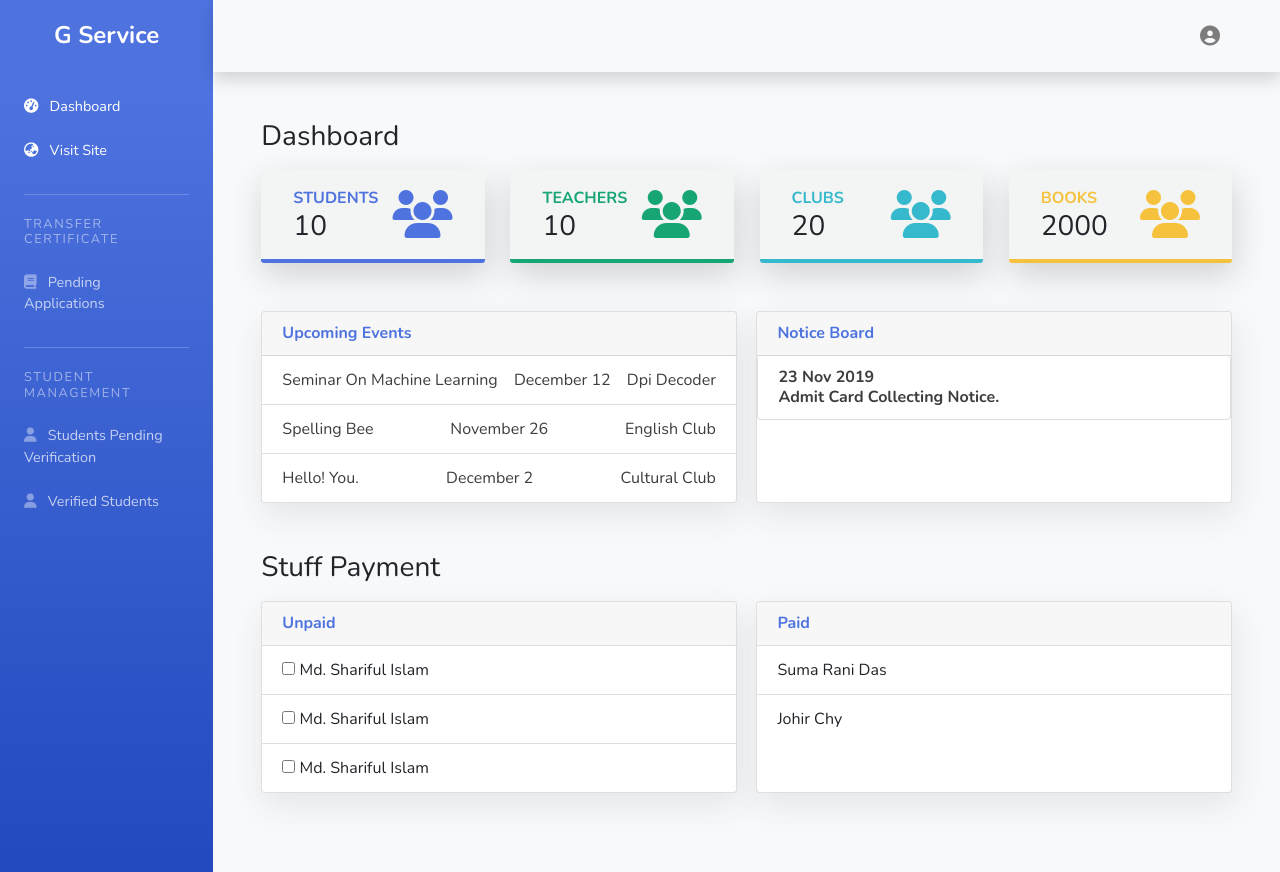
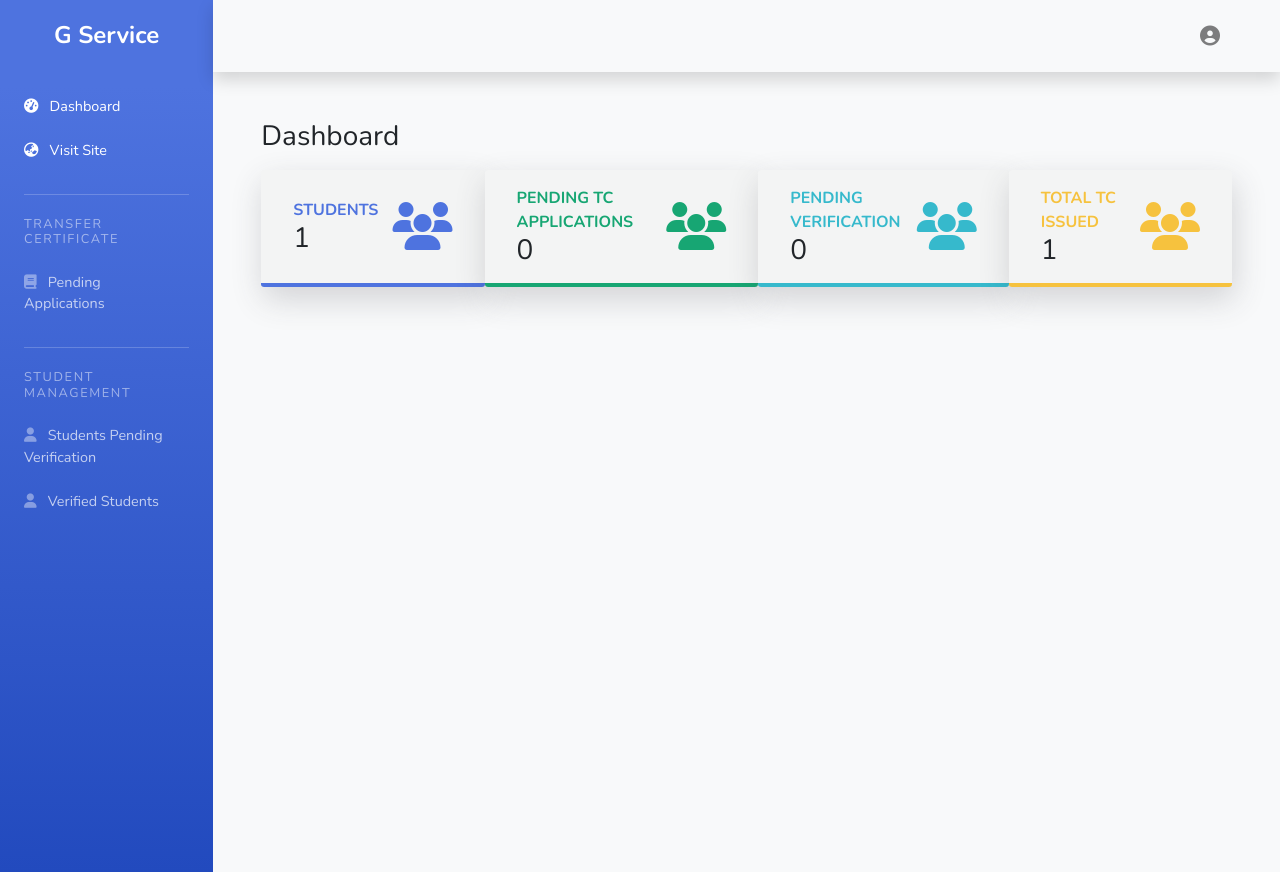
Before and after one commit to sudevan/gservice, a Django app: page / in a window 1280 px wide. Run offline with Django 3.2, Linux system fonts and the light colour scheme; a user stored in the database is signed in; tables that the repository leaves empty hold one stand-in row (values such as "Sample post"); parts of the project's set-up code (start-up, migrations or seed data) failed here and were passed over; some libraries are stand-ins or nearby versions.

Commit message:
dashboad update

```diff
--- a/account/views.py
+++ b/account/views.py
@@ -7,15 +7,23 @@ from django.contrib.auth.models import User
 #from students.models import Student
 #from teachers.models import Teacher
 from .forms import UserRegistrationForm
+from students.models import Student
+from tc.models import TcApplication
 # Create your views here.
 
 @login_required
 def dashboard(request):
-    total_students = 10
+    total_students = Student.objects.count()
     total_teachers = 10
+    total_tc_pending_applications = TcApplication.objects.filter(tc_issued=False).count()
+    students_pending_verfication = Student.objects.filter(data_verified=False).count()
+    total_tc_issued = TcApplication.objects.filter(tc_issued=True).count()
     context = {
         'total_students': total_students,
-        'total_teachers': total_teachers,
+        'total_tc_pending_applications': total_tc_pending_applications,
+        'students_pending_verfication':students_pending_verfication,
+        'total_tc_issued' : total_tc_issued
+
     }
     return render(request, 'dashboard.html', context)
 def register(request):
--- a/gservice/urls.py
+++ b/gservice/urls.py
@@ -22,9 +22,9 @@ from django.contrib.auth import views as auth_views
 from account.views import dashboard
 
 
-admin.site.site_header = "SMS-LIO Admin"
-admin.site.site_title = "SMS-LIO Admin Portal"
-admin.site.index_title = "Welcome to SMS-LIO Portal"
+admin.site.site_header = "GPC Palakkad"
+admin.site.site_title = "GPC Palakkd Admin Portal"
+admin.site.index_title = "Welcome to GPC Palakkad Portal"
 
 urlpatterns = [
     path('admin/', admin.site.urls),
--- a/templates/dashboard.html
+++ b/templates/dashboard.html
@@ -82,22 +82,22 @@
                   <div class="statbox">
                     <i class="fas fa-users fa-3x"></i>
                     <div class="text">
-                      <p>teachers</p>
-                      <h3>{{ total_teachers }}</h3>
+                      <p>Pending TC Applications</p>
+                      <h3>{{ total_tc_pending_applications }}</h3>
                     </div>
                   </div>
                   <div class="statbox">
                     <i class="fas fa-users fa-3x"></i>
                     <div class="text">
-                      <p>clubs</p>
-                      <h3>20</h3>
+                      <p>Pending Verification</p>
+                      <h3>{{ students_pending_verfication }}</h3>
                     </div>
                   </div>
                   <div class="statbox">
                     <i class="fas fa-users fa-3x"></i>
                     <div class="text">
-                      <p>books</p>
-                      <h3>2000</h3>
+                      <p>Total TC Issued</p>
+                      <h3>{{ total_tc_issued }}</h3>
                     </div>
                   </div>
                 </div>
@@ -105,6 +105,7 @@
             </div>
 
             <!-- second row -->
+            <!--
             <div id="second-row" class="row m-0 p-0">
               <div class="col-12 mt-5 p-0 d-flex justify-content-between">
                 <div class="card">
@@ -142,9 +143,11 @@
                 </div>
               </div>
             </div>
+          -->
             <!-- end of second row -->
 
             <!-- payment row -->
+            <!--
             <div class="row m-0 p-0">
               <h3 class="mt-5 mb-3">Stuff Payment</h3>
               <div class="col-12 p-0 d-flex justify-content-between">
@@ -175,7 +178,7 @@
                 </div>
               </div>
             </div>
-
+          -->
             {% endblock dashboard-body %}
 
           </div>
```
